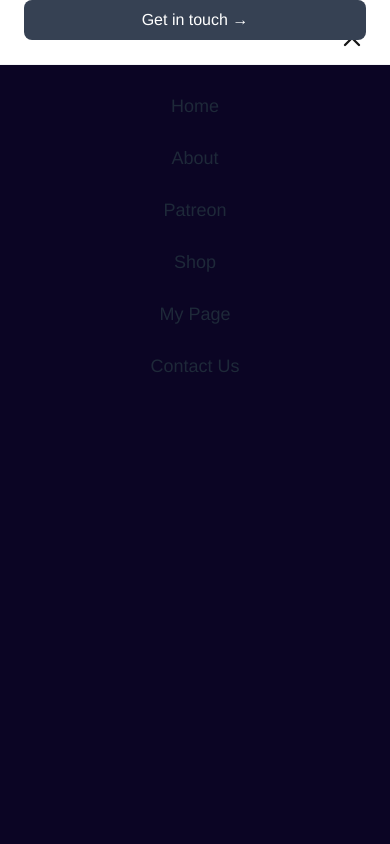
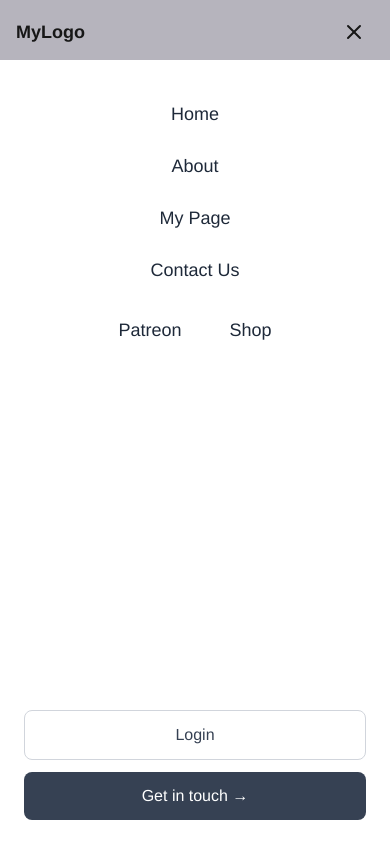
Before and after one commit to gumifu/the-valthakan-times, a Next.js app: page / in a window 390 px wide. Both pictures are taken after a click on the button 354 px from the left and 32 px from the top of the page. Built offline with nearby package versions, Linux system fonts and the light colour scheme; a web font is replaced by a local one.

Commit message:
feat: restructure navbar and add external link support

```diff
--- a/package.json
+++ b/package.json
@@ -12,7 +12,7 @@
     "framer-motion": "^12.23.24",
     "lucide-react": "^0.548.0",
     "next": "16.0.1",
-    "react": "19.2.0",
+    "react": "^19.2.0",
     "react-dom": "19.2.0"
   },
   "devDependencies": {
--- a/src/components/Navbar.tsx
+++ b/src/components/Navbar.tsx
@@ -9,6 +9,7 @@ export default function Navbar() {
   const [isOpen, setIsOpen] = useState(false);
 
   return (
+    <>
     <nav className="fixed top-0 left-0 w-full z-50 bg-white/70 backdrop-blur-md border-b border-gray-100">
       <div className="flex items-center justify-between px-4 py-3 md:px-8">
         {/* logo */}
@@ -16,7 +17,7 @@ export default function Navbar() {
           MyLogo
         </Link>
 
-        {/* Hamburger Meniu (Mobile) */}
+        {/* Hamburger Menu (Mobile) */}
         <button
           onClick={() => setIsOpen(!isOpen)}
           className="md:hidden p-2 rounded-md hover:bg-gray-100 transition"
@@ -33,45 +34,53 @@ export default function Navbar() {
           ))}
         </div>
       </div>
+    </nav>
 
       <AnimatePresence>
         {isOpen && (
           <motion.div
-            initial={{ opacity: 0, y: "-100%" }}
-            animate={{ opacity: 1, y: 0 }}
-            exit={{ opacity: 0, y: "-100%" }}
-            transition={{ duration: 0.4 }}
-            className="fixed inset-0 bg-white flex flex-col p-6 md:hidden"
+            initial={{ opacity: 0, height: 0 }}
+            animate={{ opacity: 1, height: "calc(100vh - 60px)" }}
+            exit={{ opacity: 0, height: 0 }}
+            transition={{ duration: 0.3 }}
+            className="fixed top-[60px] left-0 right-0 bg-white z-[100] md:hidden overflow-hidden"
           >
-            <div>
-              <div className="flex justify-end">
-                <button onClick={() => setIsOpen(false)}>
-                  <X size={28} />
-                </button>
-              </div>
+            <div className="h-full flex flex-col relative">
 
-              <ul className="mt-10 flex flex-col gap-6 text-gray-800 text-lg text-center font-medium">
-                {NAV_LINKS.map((link) => (
+              {/* Menu Items */}
+              <ul className="mt-10 flex flex-col gap-6 text-gray-800 text-lg text-center font-medium px-6">
+                {NAV_LINKS.filter((link) => link.name !== "Patreon" && link.name !== "Shop").map((link) => (
                   <li key={link.name}>
                     <Link href={link.href} onClick={() => setIsOpen(false)}>
                       {link.name}
                     </Link>
                   </li>
                 ))}
+                <li>
+                  {/* Patreon & Shop */}
+                  <div className="flex justify-center gap-12 mt-2">
+                    {NAV_LINKS.filter((link) => link.name === "Patreon" || link.name === "Shop").map((link) => (
+                      <Link key={link.name} href={link.href} target="_blank" rel="noopener noreferrer" onClick={() => setIsOpen(false)}>
+                        {link.name}
+                      </Link>
+                    ))}
+                  </div>
+                </li>
               </ul>
-            </div>
 
-            <div className="absolute bottom-6 left-0 w-full flex flex-col items-center gap-3 px-6">
-              <button className="w-full max-w-[400px] border border-gray-300 rounded-lg py-2 text-gray-700 font-medium">
-                Login
-              </button>
-              <button className="w-full max-w-[400px] bg-gray-700 text-white rounded-lg py-2 font-medium">
-                Get in touch →
-              </button>
+              {/* Bottom Buttons */}
+              <div className="absolute bottom-0 left-0 w-full flex flex-col items-center gap-3 px-6 pb-6">
+                <button className="w-full max-w-[400px] border border-gray-300 rounded-lg py-3 text-gray-700 font-medium">
+                  Login
+                </button>
+                <button className="w-full max-w-[400px] bg-gray-700 text-white rounded-lg py-3 font-medium">
+                  Get in touch →
+                </button>
+              </div>
             </div>
           </motion.div>
         )}
       </AnimatePresence>
-    </nav>
+      </>
   );
 }
--- a/src/constants/links.ts
+++ b/src/constants/links.ts
@@ -2,7 +2,7 @@ export const NAV_LINKS = [
   { name: "Home", href: "/" },
   { name: "About", href: "/about" },
   { name: "Patreon", href: "https://patreon.com/ValthakanLiteraryUniverse?utm_medium=unknown&utm_source=join_link&utm_campaign=creatorshare_creator&utm_content=copyLink" },
-  { name: "Shop", href: "/shop" },
+  { name: "Shop", href: "https://valthakanwares.com/en-cad" },
   { name: "My Page", href: "/mypage" },
   { name: "Contact Us", href: "/contact" },
 ];
```
Also changed, not shown: 1 other file (tests, documents, lock files or other folders).
